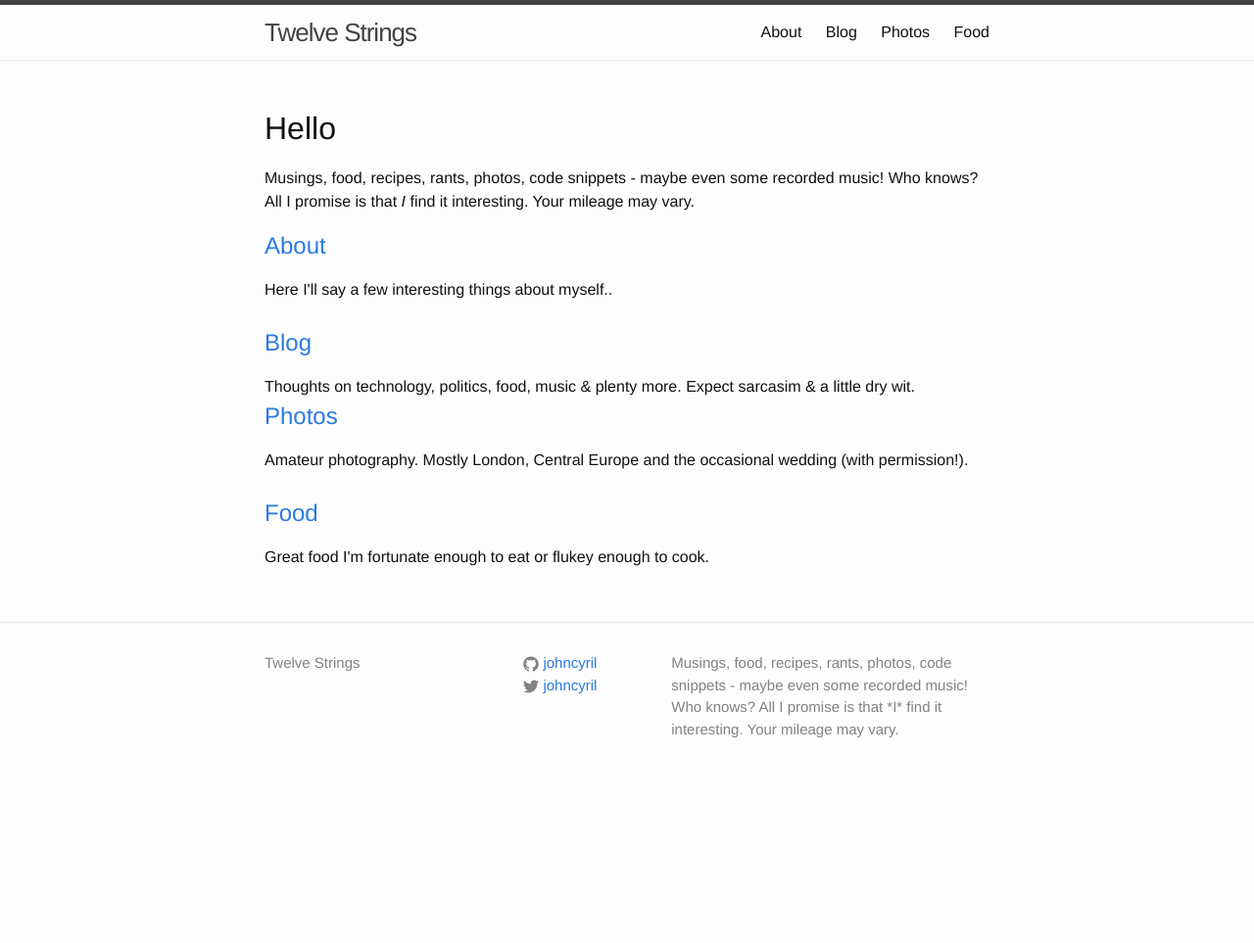
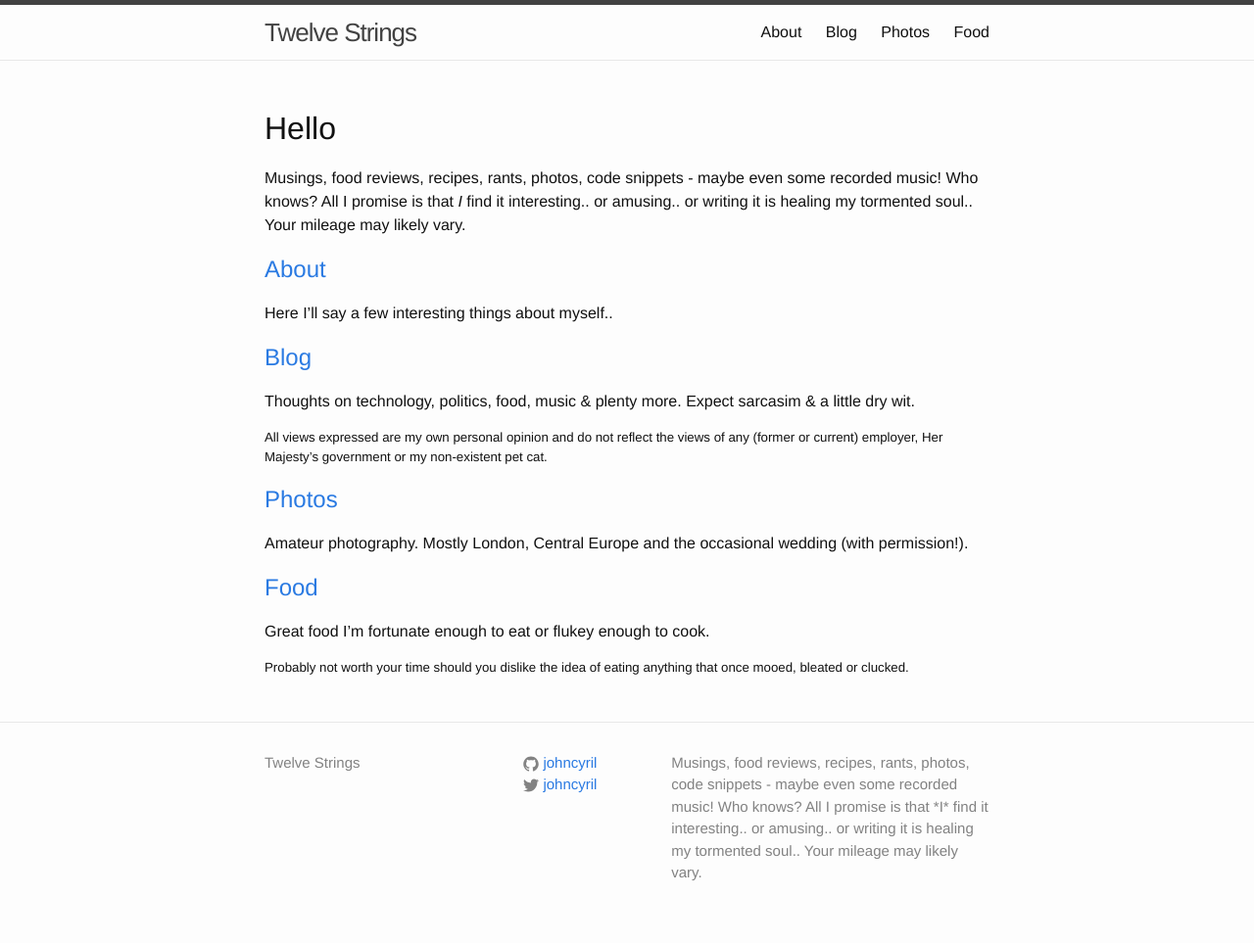
Before and after one commit to johncyril/johncyril.github.io, a Jekyll site: the page built from index.markdown, in a window 1280 px wide. Shown: the whole page at 98% size. Built offline with Jekyll 4.4.1, drawn with Linux system fonts in a browser that asks for light colours; before the commit the page ends 900 px from its top, so only the background shows below that.

Commit message:
Improved layout & homepage is using markdown only

```diff
--- a/_config.yml
+++ b/_config.yml
@@ -9,8 +9,8 @@
 title: Twelve Strings
 # email: john [at] johncyril [dot] com
 description: > # this means to ignore newlines until "baseurl:"
-  Musings, food, recipes, rants, photos, code snippets - maybe even some recorded music!
-  Who knows? All I promise is that *I* find it interesting. Your mileage may vary.
+  Musings, food reviews, recipes, rants, photos, code snippets - maybe even some recorded music!
+  Who knows? All I promise is that *I* find it interesting.. or amusing.. or writing it is healing my tormented soul.. Your mileage may likely vary.
 baseurl: "" # the subpath of your site, e.g. /blog
 url: "http://johncyril.com" # the base hostname & protocol for your site
 twitter_username: johncyril
--- a/_layouts/homepage.html
+++ b/_layouts/homepage.html
@@ -11,7 +11,9 @@
     <div class="page-content">
 	<div class="wrapper">
 	<h1 class="post-title">{{ page.title }}</h1>
+
         {{ content }}
+
       </div>
     </div>
 
--- a/blog/index.html
+++ b/blog/index.html
@@ -3,7 +3,7 @@ layout: page
 title: Blog
 category: PAGE
 description: Thoughts on technology, politics, food, music & plenty more. Expect sarcasim & a little dry wit.
- # All views expressed are my own personal opinion.
+byline: All views expressed are my own personal opinion and do not reflect the views of any (former or current) employer, Her Majesty's government or my non-existent pet cat.
 ---
 
 <div class="home">
--- a/food/index.md
+++ b/food/index.md
@@ -3,4 +3,5 @@ layout: page
 title: Food
 category: PAGE
 description: Great food I'm fortunate enough to eat or flukey enough to cook.
+byline: Probably not worth your time should you dislike the idea of eating anything that once mooed, bleated or clucked.
 ---
--- a/index.markdown
+++ b/index.markdown
@@ -4,19 +4,24 @@ author: john
 tags: []
 ---
 
-<h1> Hello </h1>
+Hello
+=====
 
 {{ site.description }}
 
-<div>
+
+
 {% for page in site.pages %}
 
-	{% if page.title %}
-		<h2> <a heref="{{ page.url | prepend: site.baseurl }}"> {{ page.title }} </a> </h2>
-		{{ page.description }}
+{% if page.title %}
+## [{{ page.title }}]({{ page.url | prepend: site.baseurl }})
 
-	{% endif %}
-	<br>
+{{ page.description }}
+{% if page.byline %}
+##### {{ page.byline }}
+{% endif %}
+
+{% endif %}
+
 
 {% endfor %}
-</div>
--- a/photos/index.markdown
+++ b/photos/index.markdown
@@ -3,4 +3,5 @@ layout: page
 title: Photos
 category: PAGE
 description: Amateur photography. Mostly London, Central Europe and the occasional wedding (with permission!).
+byline:
 ---
```
